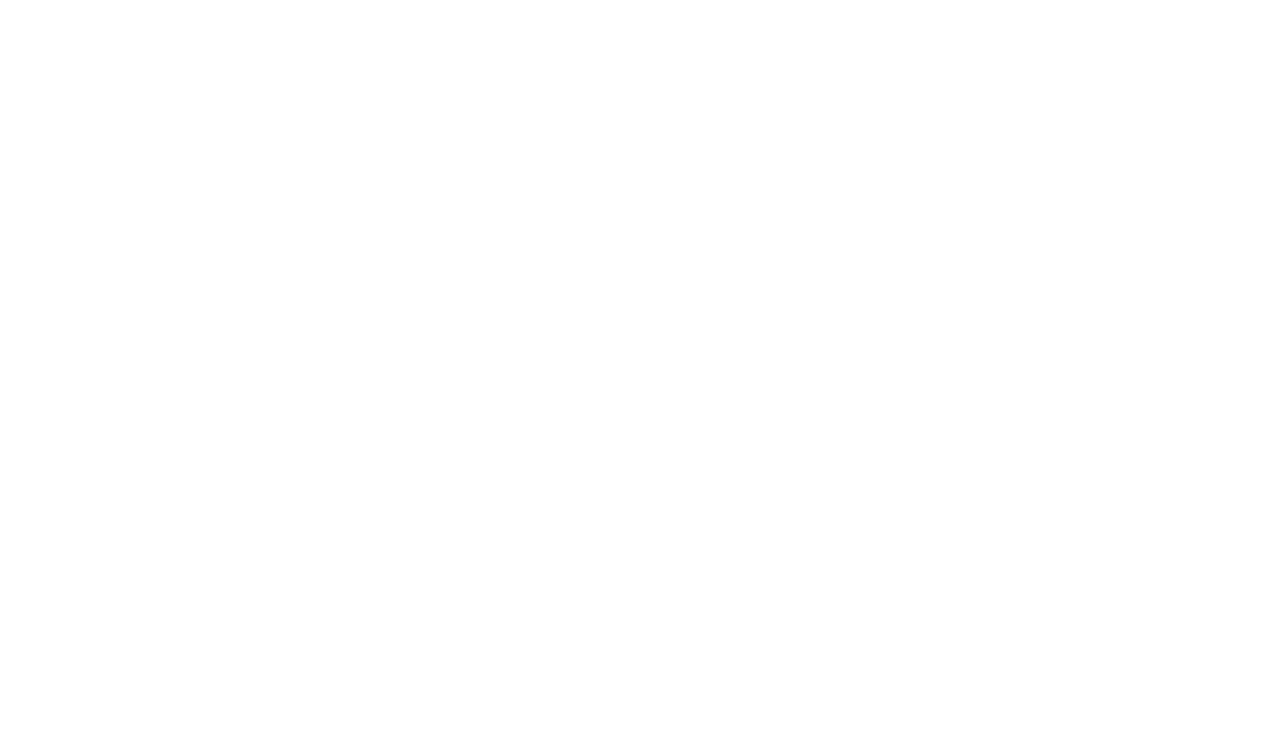
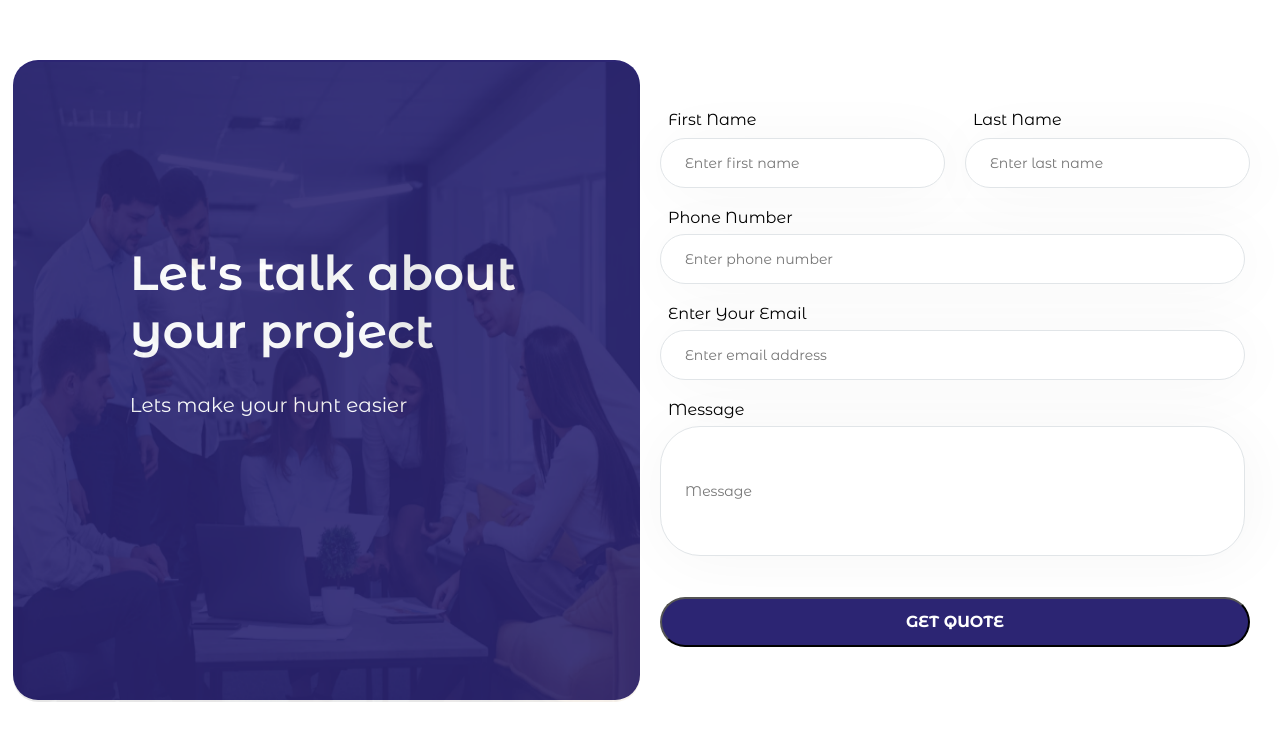
Before and after one commit to Ravi10000/codersbay-frontend, a React (Vite) app: page / in a window 1280 px wide. Shown: the part 2298-3038 px from the top of the page. Before the commit the page ends 2290 px from the top, so only its background shows below. Built offline with nearby package versions, Linux system fonts and the light colour scheme; a web font is replaced by a local one.

Commit message:
Added Form

```diff
--- a/src/App.jsx
+++ b/src/App.jsx
@@ -4,6 +4,7 @@
 import MainUI from './components/MainUI/MainUI'
 import Services from './components/Services/Services'
 import TopServices from './components/TopServices/TopServices'
+import Register from './components/RegisterImg/Register'
 
 function App() {
   return (
@@ -11,6 +12,7 @@
       <MainUI />
       <Services />
       <TopServices />
+      <Register />
     </>
   )
 }
--- /dev/null
+++ b/src/components/RegisterImg/Register.css
@@ -0,0 +1,382 @@
+.register {
+    /* width:  ; */
+    height: 100vh;
+    /* background-color: red; */
+    display: flex;
+    flex-direction: column;
+    align-items: flex-start;
+    padding: 56px 0px 80px;
+    gap: 8px;
+}
+
+.registerCenterDiv {
+    width: 98vw;
+    margin: auto;
+    height: 80vh;
+    /* background-color: black; */
+    display: flex;
+    flex-direction: row;
+    align-items: center;
+    padding: 0px;
+    gap: 20px;
+}
+
+.registerImg {
+    background-color: #2C2573;
+    width: 49vw;
+    height: 80vh;
+    border-radius: 25px;
+}
+
+.registerText {
+    display: flex;
+    flex-direction: column;
+    align-items: flex-start;
+    padding: 0px;
+    gap: 32px;
+
+    position: relative;
+    width: 489px;
+    height: 172px;
+    left: 117px;
+    top: 185px;
+    /* z-index: 20; */
+    /* margin: auto; */
+    /* margin-top: 500px; */
+}
+
+.registerHead1 {
+    width: 489px;
+    height: 116px;
+
+    font-family: 'Montserrat Alternates';
+    font-style: normal;
+    font-weight: 600;
+    font-size: 48px;
+    line-height: 120%;
+    /* or 58px */
+
+
+    /* White */
+
+    color: #FFFFFF;
+
+
+    /* Inside auto layout */
+
+    flex: none;
+    order: 0;
+    flex-grow: 0;
+}
+
+.registerHead2 {
+    width: 489px;
+    height: 24px;
+
+    font-family: 'Montserrat Alternates';
+    font-style: normal;
+    font-weight: 500;
+    font-size: 20px;
+    line-height: 120%;
+    /* identical to box height, or 24px */
+
+
+    /* White */
+
+    color: #FFFFFF;
+
+
+    /* Inside auto layout */
+
+    flex: none;
+    order: 1;
+    flex-grow: 0;
+}
+
+.registerActualImg {
+    width: 49vw;
+    height: 80vh;
+    border-radius: 25px;
+    position: relative;
+    top: -170px;
+}
+
+.regsiterForm {
+    display: flex;
+    flex-direction: column;
+    align-items: flex-start;
+    padding: 0px;
+    gap: 32px;
+
+    width: 590px;
+    height: 533px;
+
+
+    /* Inside auto layout */
+
+    flex: none;
+    order: 1;
+    flex-grow: 0;
+    background-color: white;
+}
+
+.fields {
+    display: flex;
+    flex-direction: column;
+    align-items: flex-start;
+    padding: 0px;
+    gap: 24px;
+
+    width: 590px;
+    height: 451px;
+
+
+    /* Inside auto layout */
+
+    flex: none;
+    order: 0;
+    flex-grow: 0;
+    /* background-color: yellow; */
+}
+
+.f {
+    display: flex;
+    flex-direction: row;
+    align-items: flex-start;
+    padding: 0px;
+    gap: 20px;
+
+    width: 590px;
+    height: 74px;
+}
+
+.field {
+    display: flex;
+    flex-direction: column;
+    align-items: flex-start;
+    padding: 0px;
+    gap: 12px;
+
+    width: 285px;
+    height: 74px;
+
+
+    /* Inside auto layout */
+
+    flex: none;
+    order: 0;
+    flex-grow: 1;
+}
+
+.lbl {
+    display: flex;
+    flex-direction: row;
+    align-items: center;
+    padding: 0px 8px;
+    gap: 8px;
+
+    width: 285px;
+    height: 12px;
+    font-family: 'Montserrat Alternates';
+    font-style: normal;
+    color: black;
+    /* Inside auto layout */
+
+    flex: none;
+    order: 0;
+    align-self: stretch;
+    flex-grow: 0;
+}
+
+.inputFieldThree {
+    box-sizing: border-box;
+    color: black !important;
+    /* Auto layout */
+
+    display: flex;
+    flex-direction: row;
+    align-items: center;
+    padding: 4px 4px 4px 24px;
+    gap: 8px;
+
+    width: 585px;
+    margin-top: 10px;
+    height: 130px;
+
+    /* White */
+
+    background: #FFFFFF;
+    /* Gray/Gray 08 */
+
+    border: 1px solid #E1E5E8;
+    box-shadow: 4px 4px 64px rgba(0, 0, 0, 0.04);
+    border-radius: 40px;
+
+    /* Inside auto layout */
+
+    flex: none;
+    order: 1;
+    align-self: stretch;
+    flex-grow: 0;
+    font-family: 'Montserrat Alternates';
+    font-style: normal;
+    font-weight: 400;
+    font-size: 14px;
+    line-height: 100%;
+}
+
+.inputFieldTwo {
+    box-sizing: border-box;
+
+    /* Auto layout */
+    color: black !important;
+
+    display: flex;
+    flex-direction: row;
+    align-items: center;
+    padding: 4px 4px 4px 24px;
+    gap: 8px;
+
+    width: 585px;
+    margin-top: 10px;
+    height: 50px;
+
+    /* White */
+
+    background: #FFFFFF;
+    /* Gray/Gray 08 */
+
+    border: 1px solid #E1E5E8;
+    box-shadow: 4px 4px 64px rgba(0, 0, 0, 0.04);
+    border-radius: 40px;
+
+    /* Inside auto layout */
+
+    flex: none;
+    order: 1;
+    align-self: stretch;
+    flex-grow: 0;
+    font-family: 'Montserrat Alternates';
+    font-style: normal;
+    font-weight: 400;
+    font-size: 14px;
+    line-height: 100%;
+}
+
+.inputField {
+    box-sizing: border-box;
+    color: black !important;
+
+    /* Auto layout */
+
+    display: flex;
+    flex-direction: row;
+    align-items: center;
+    padding: 4px 4px 4px 24px;
+    gap: 8px;
+
+    width: 285px;
+    height: 50px;
+
+    /* White */
+
+    background: #FFFFFF;
+    /* Gray/Gray 08 */
+
+    border: 1px solid #E1E5E8;
+    box-shadow: 4px 4px 64px rgba(0, 0, 0, 0.04);
+    border-radius: 40px;
+
+    /* Inside auto layout */
+
+    flex: none;
+    order: 1;
+    align-self: stretch;
+    flex-grow: 0;
+    font-family: 'Montserrat Alternates';
+    font-style: normal;
+    font-weight: 400;
+    font-size: 14px;
+    line-height: 100%;
+}
+
+.phoneField {
+    box-sizing: border-box;
+
+    /* Auto layout */
+
+    display: flex;
+    flex-direction: row;
+    align-items: center;
+    padding: 4px 4px 4px 24px;
+    gap: 8px;
+
+    width: 590px;
+    height: 50px;
+
+    /* White */
+
+    background: #FFFFFF;
+    /* Gray/Gray 08 */
+
+    border: 1px solid #E1E5E8;
+    box-shadow: 4px 4px 64px rgba(0, 0, 0, 0.04);
+    border-radius: 40px;
+
+    /* Inside auto layout */
+
+    flex: none;
+    order: 1;
+    align-self: stretch;
+    flex-grow: 0;
+}
+
+.getQuoteButton {
+    display: flex;
+    flex-direction: row;
+    justify-content: center;
+    align-items: center;
+    padding: 12px 20px;
+    gap: 12px;
+
+    width: 590px;
+    height: 50px;
+
+    /* Primary/Primary 01 */
+
+    background: #2C2573;
+    border-radius: 40px;
+
+    /* Inside auto layout */
+
+    flex: none;
+    order: 1;
+    align-self: stretch;
+    flex-grow: 0;
+}
+
+.getQuoteText {
+
+    width: 98px;
+    height: 16px;
+
+    font-family: 'Montserrat Alternates';
+    font-style: normal;
+    font-weight: 700;
+    font-size: 16px;
+    line-height: 100%;
+    /* identical to box height, or 16px */
+
+    text-transform: uppercase;
+
+    /* White */
+
+    color: #FFFFFF;
+
+
+    /* Inside auto layout */
+
+    flex: none;
+    order: 1;
+    flex-grow: 0;
+}
--- /dev/null
+++ b/src/components/RegisterImg/Register.jsx
@@ -0,0 +1,47 @@
+import React from 'react'
+import './Register.css';
+import registerImg from './registerImage.png';
+const Register = () => {
+    return (
+        <div className='register'>
+            <div className='registerCenterDiv'>
+                <div className='registerImg'>
+                    <div className='registerText'>
+                        <p className='registerHead1'> Let's talk about your project</p>
+                        <p className='registerHead2'> Lets make your hunt easier</p>
+                    </div>
+                    <img className='registerActualImg' src={registerImg} alt="RegisterImage" />
+                </div>
+                <form className='regsiterForm'>
+                    <form className='fields'>
+                        <div className='f'>
+                            <div className='field'>
+                                <p className='lbl'>First Name</p>
+                                <input type="text" placeholder='Enter first name' className='inputField' />
+                            </div>
+                            <div className='field'>
+                                <p className='lbl'>Last Name</p>
+                                <input type="text" placeholder='Enter last name' className='inputField' />
+                            </div>
+                        </div>
+                        <div className='fieldTwo'>
+                            <p className='lbl'>Phone Number</p>
+                            <input type="text" placeholder='Enter phone number' className='inputFieldTwo' />
+                        </div>
+                        <div className='fieldTwo'>
+                            <p className='lbl'>Enter Your Email</p>
+                            <input type="text" placeholder='Enter email address' className='inputFieldTwo' />
+                        </div>
+                        <div className='fieldTwo'>
+                            <p className='lbl'>Message</p>
+                            <input type="text" placeholder='Message' className='inputFieldThree' />
+                        </div>
+                    </form>
+                    <button className='getQuoteButton'><p className='getQuoteText'>Get Quote</p></button>
+                </form>
+            </div>
+        </div>
+    )
+}
+
+export default Register
```
Also changed, not shown: src/components/RegisterImg/registerImage.png (added).
